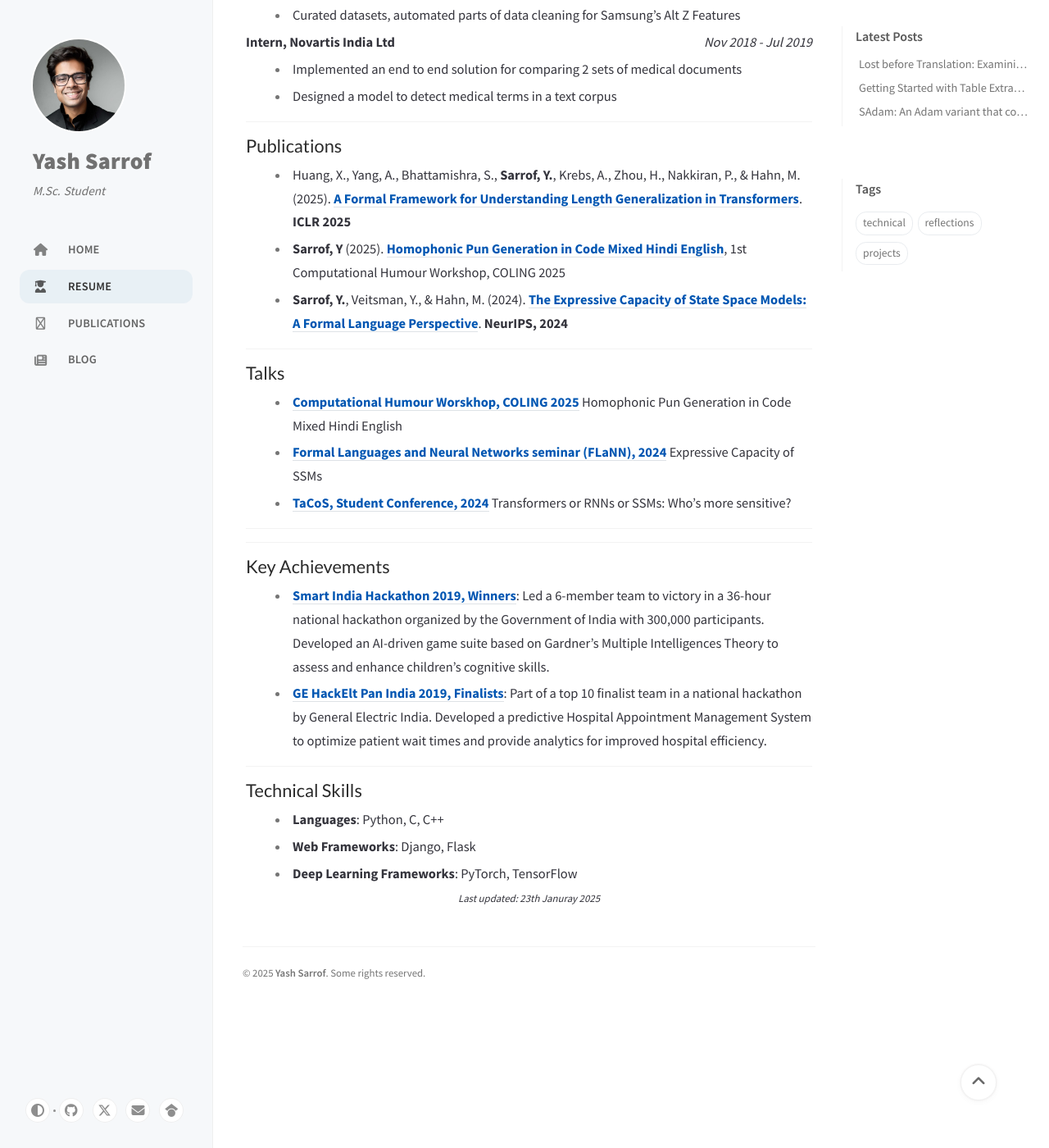
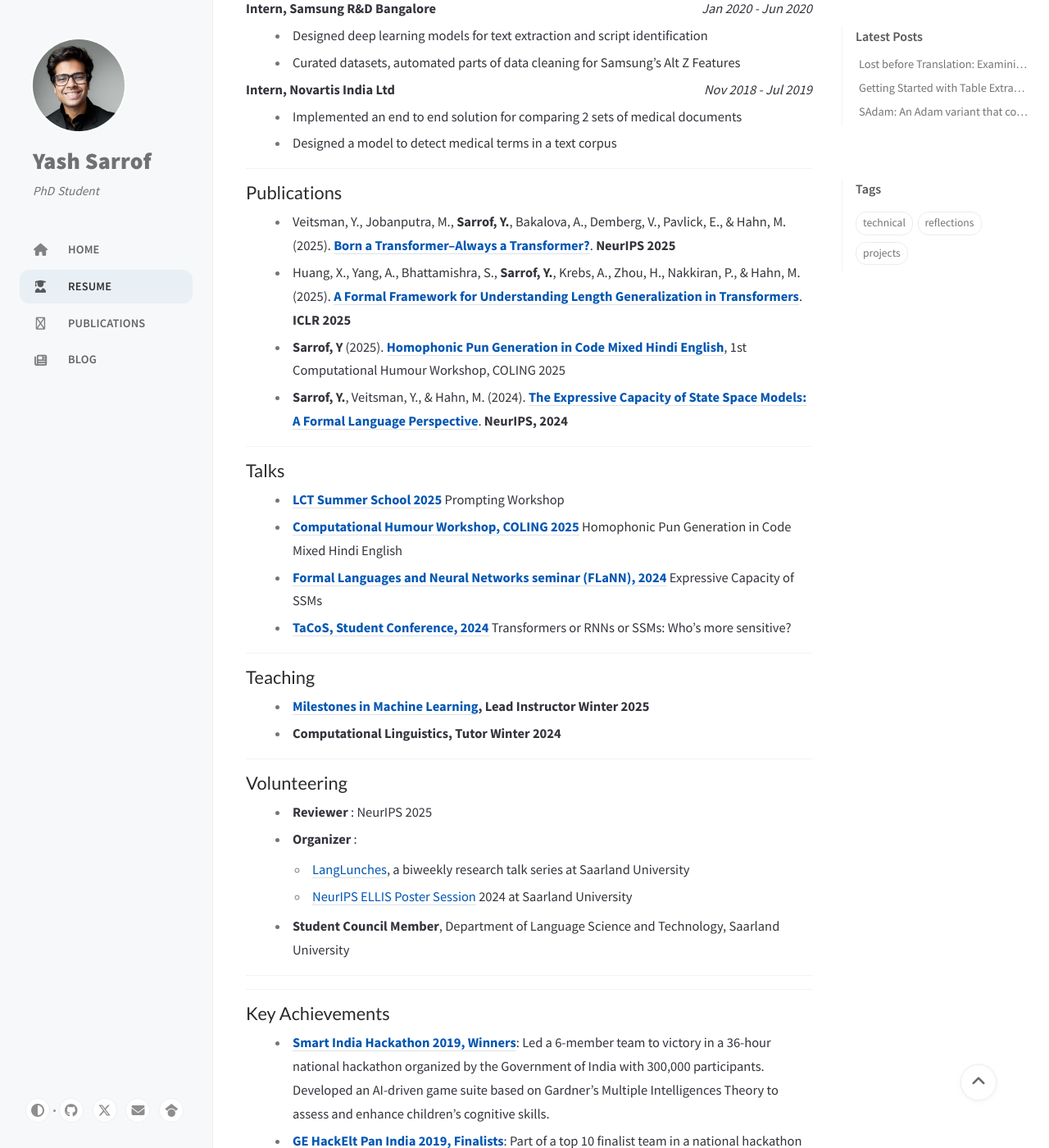
Before and after one commit to yashYRS/yashYRS.github.io, a Jekyll site: the page built from _tabs/resume.md, in a window 1280 px wide and 1400 px high, scrolled down 601 px. Shown: the whole window at 82% size. Built offline with Jekyll 4.4.1, drawn with Linux system fonts in a browser that asks for light colours; cached includes are drawn as plain includes; comment, search, counter and statistics services are not loaded; some of the changed text lies outside the part shown.

Commit message:
update resume

```diff
--- a/_config.yml
+++ b/_config.yml
@@ -19,9 +19,9 @@ plugins:
 
 title: Yash Sarrof # the main title
 
-tagline: M.Sc. Student # it will display as the sub-title
+tagline: PhD Student # it will display as the sub-title
 
-description: Research Assistant working with Dr. Michael Hahn in LaCoCo Lab, Saarland University. I am interested in the interpretability of models both from a mechanistic viewpoint and by using formal methods to enhance our understanding of these models.
+description: PhD Student working with Dr. Michael Hahn in LaCoCo Lab, Saarland University. I try to use and develop formal methods to enhance our understanding of modern LLMs.
 
 
 # Fill in the protocol & hostname for your site.
--- a/_data/resume.yaml
+++ b/_data/resume.yaml
@@ -3,13 +3,15 @@ email: yashsarrof@outlook.com
 website_name: yashsarrof.com
 website_url: https://yashsarrof.com
 location: Saarbrücken, Germany
-last-updated: 23th Januray 2025 # commit date
+last-updated: 3rd October 2025 # commit date
 
 sections:
   - education
   - experience
   - publications
   - talks
+  - teaching
+  - volunteering
   - projects
   - achievements
   - skills
@@ -19,14 +21,18 @@ data:
     title: Education
     items:
       - Universität des Saarlandes:
-          date: 2023 - current
+          date: 2025 - current
+          gpa: Advisor - Dr. Michael Hahn
+          subtitle: Ph.D. student in Computer Science
+
+      - Universität des Saarlandes:
+          date: 2023 - 2025
           gpa: GPA - 1.2 (4.0 on US scale)
           subtitle: M.Sc. in Computational Linguistics
       - Manipal Institute of Technology:
           date: 2016 - 2020
           gpa: CGPA - 9.09 / 10
           subtitle: B.Tech Computer Science and Engineering
-
 
   achievements:
     title: Key Achievements
@@ -37,43 +43,62 @@ data:
   experience:
     title: Relevant Work Experience
     items:
-      - Research Assistant, Language, Computation and Cognition Lab:
-          date: Dec 2023 - current
+      - Research Assistant in Language, Computation and Cognition Lab:
+          date: Dec 2023 - Sep 2025
           content: |
-              - Theoretical analysis of the strengths and limitations of all neural network building blocks
-              - Investigating the reasons behind length generalisation in transformers
-
+            - Theoretical analysis of the strengths and limitations of all neural network building blocks
+            - Studying Length Generalisation in Transformers
       - ML Engineer, Glib.ai:
           date: Dec 2020 - Aug 2023
           content: |
-              - Lead developer on one of the flagship products Finray, a [financial statement analyser](https://glib.ai/products/financial-statement-analyzer/)
-              - Implemented novel models for automated extraction of relevant tables from long documents
+            - Lead developer on one of the flagship products Finray, a [financial statement analyser](https://glib.ai/products/financial-statement-analyzer/)
+            - Implemented novel models for automated extraction of relevant tables from long documents
       - Intern, Samsung R&D Bangalore:
           date: Jan 2020 - Jun 2020
           content: |
-              - Designed deep learning models for text extraction and script identification
-              - Curated datasets, automated parts of data cleaning for Samsung's Alt Z Features
+            - Designed deep learning models for text extraction and script identification
+            - Curated datasets, automated parts of data cleaning for Samsung's Alt Z Features
       - Intern, Novartis India Ltd:
           date: Nov 2018 - Jul 2019
           content: |
-              - Implemented an end to end solution for comparing 2 sets of medical documents
-              - Designed a model to detect medical terms in a text corpus
+            - Implemented an end to end solution for comparing 2 sets of medical documents
+            - Designed a model to detect medical terms in a text corpus
+
   publications:
     title: Publications
     text: |
+        - Veitsman, Y., Jobanputra, M., **Sarrof, Y.**, Bakalova, A., Demberg, V., Pavlick, E., & Hahn, M. (2025). [**Born a Transformer--Always a Transformer?**](https://openreview.net/forum?id=eV5YIrJPdy). **NeurIPS 2025**
         - Huang, X., Yang, A., Bhattamishra, S., **Sarrof, Y.**, Krebs, A., Zhou, H., Nakkiran, P., & Hahn, M. (2025). [**A Formal Framework for Understanding Length Generalization in Transformers**](https://openreview.net/pdf?id=U49N5V51rU). **ICLR 2025**
         - **Sarrof, Y** (2025). [**Homophonic Pun Generation in Code Mixed Hindi English**](https://coling-2025-proceedings.s3.us-east-1.amazonaws.com/workshops/CHum/pdf/2025.chum-1.4.pdf), 1st Computational Humour Workshop, COLING 2025
         - **Sarrof, Y.**, Veitsman, Y., & Hahn, M. (2024). [**The Expressive Capacity of State Space Models: A Formal Language Perspective**](https://arxiv.org/abs/2405.17394). **NeurIPS, 2024**
 
+
   talks:
     title: Talks
     text: |
-       - [**Computational Humour Worskhop, COLING 2025**](https://chum2025.github.io/program.html) Homophonic Pun Generation in Code Mixed Hindi English
-       - [**Formal Languages and Neural Networks seminar (FLaNN), 2024**](https://youtu.be/-CBUWqvmVVU?si=adZshKTmouDs4srV) Expressive Capacity of SSMs
-       - [**TaCoS, Student Conference, 2024**](https://tacosconference.github.io/#Transformers-or-RNNs-or-SSMs-Whos-more-sensitive) Transformers or RNNs or SSMs: Who's more sensitive?
+      - **[LCT Summer School 2025](https://www.linkedin.com/posts/em-lct_%F0%9D%90%8B%F0%9D%90%82%F0%9D%90%93-%F0%9D%90%92%F0%9D%90%AE%F0%9D%90%A6%F0%9D%90%A6%F0%9D%90%9E%F0%9D%90%AB-%F0%9D%90%92%F0%9D%90%9C%F0%9D%90%A1%F0%9D%90%A8%F0%9D%90%A8%F0%9D%90%A5-%F0%9D%9F%90%F0%9D%9F%8E%F0%9D%9F%90%F0%9D%9F%93-activity-7370841399447146496-HhQ3?utm_source=share&utm_medium=member_desktop&rcm=ACoAACKUhXAByKXmIBLVIFg5jq6my0qV9Lm-qYE)** Prompting Workshop
+      - [**Computational Humour Workshop, COLING 2025**](https://chum2025.github.io/program.html) Homophonic Pun Generation in Code Mixed Hindi English
+      - [**Formal Languages and Neural Networks seminar (FLaNN), 2024**](https://youtu.be/-CBUWqvmVVU?si=adZshKTmouDs4srV) Expressive Capacity of SSMs
+      - [**TaCoS, Student Conference, 2024**](https://tacosconference.github.io/#Transformers-or-RNNs-or-SSMs-Whos-more-sensitive) Transformers or RNNs or SSMs: Who's more sensitive?
+
+  teaching:
+    title: Teaching
+    text: |
+      - **[Milestones in Machine Learning](https://lacoco-lab.github.io/courses/classics-25/), Lead Instructor Winter 2025**
+      - **Computational Linguistics, Tutor Winter 2024**
+
+  volunteering:
+    title: Volunteering
+    text: |
+      - **Reviewer** : NeurIPS 2025
+      - **Organizer** :
+        - [LangLunches](https://langlunches.github.io/), a biweekly research talk series at Saarland University
+        - [NeurIPS ELLIS Poster Session](https://lacoco-lab.github.io/events/PreNeurIPS2024/) 2024 at Saarland University
+      - **Student Council Member**, Department of Language Science and Technology, Saarland University
+
   skills:
     title: Technical Skills
     text: |
-        - **Languages**: Python, C, C++
-        - **Web Frameworks**: Django, Flask
-        - **Deep Learning Frameworks**: PyTorch, TensorFlow
+      - **Languages**: Python, C, C++
+      - **Web Frameworks**: Django, Flask
+      - **Deep Learning Frameworks**: PyTorch, TensorFlow
```
Also changed, not shown: _bibliography/papers.bib (+11 -1 lines), _data/about.yaml (+8 -11 lines).
